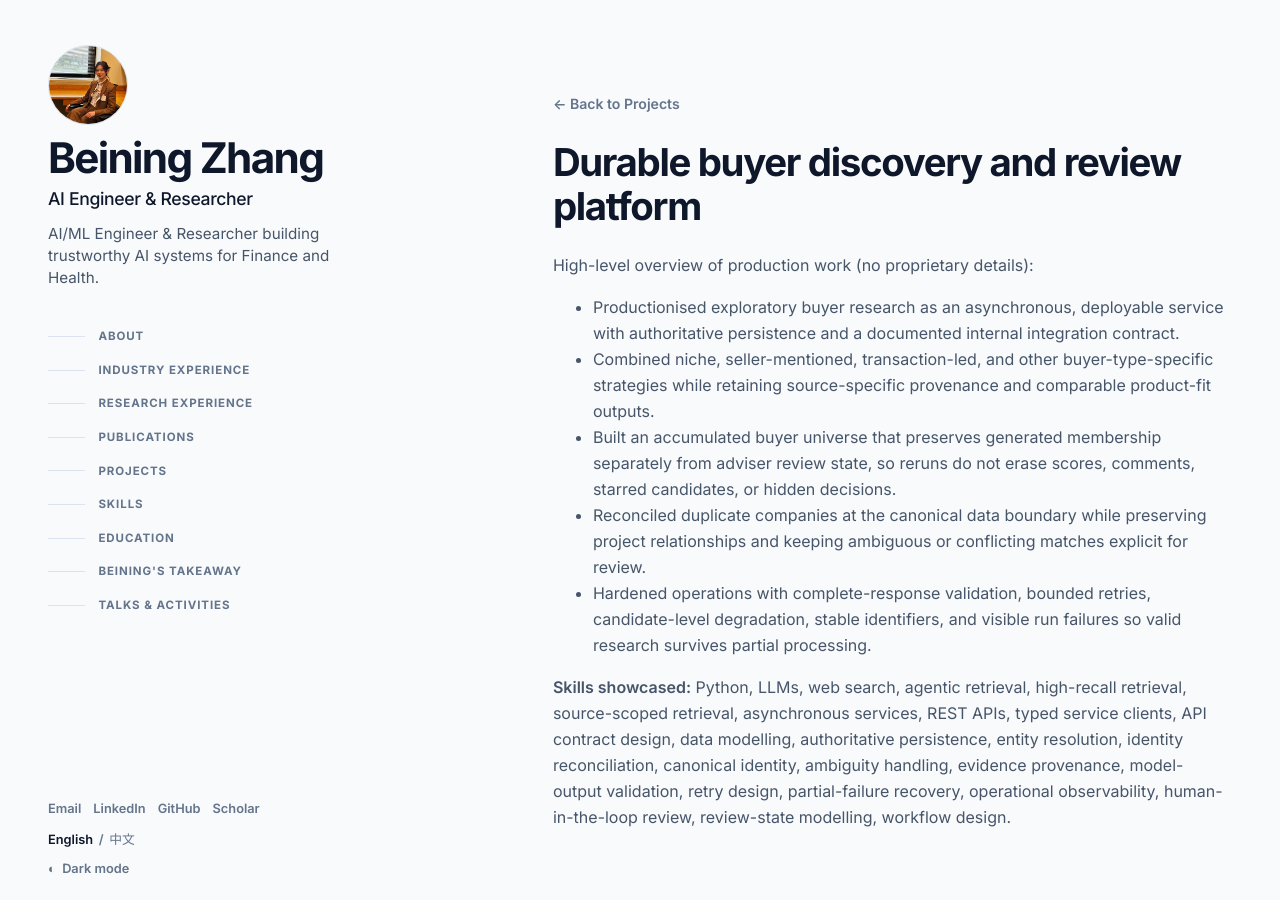
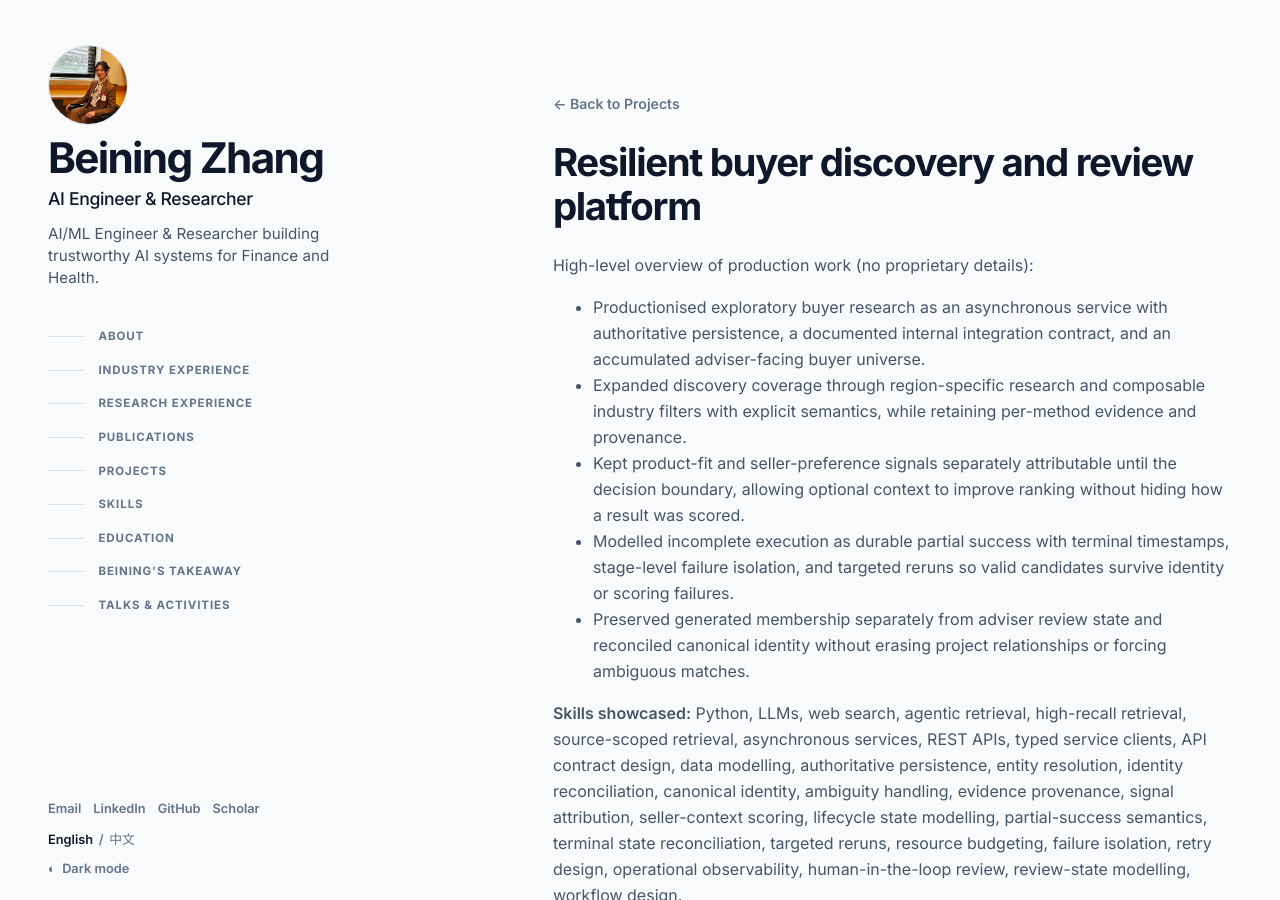
Before and after one commit to BeiningZhang/beiningzhang.github.io, a Jekyll site: the page built from _portfolio/portfolio-7.md, in a window 1280 px wide and 900 px high. Built offline with Jekyll 4.4.1, drawn with Linux system fonts in a browser that asks for light colours.

Commit message:
Update portfolio for week of 2026-10-12

```diff
--- a/_portfolio/portfolio-7.md
+++ b/_portfolio/portfolio-7.md
@@ -1,15 +1,15 @@
 ---
-title: "Durable buyer discovery and review platform"
-excerpt: "Deployable buyer discovery that preserves evidence, canonical identity, and adviser judgment across repeated research runs."
+title: "Resilient buyer discovery and review platform"
+excerpt: "Deployable buyer discovery with broad coverage, attributable scoring, canonical identity, and reviewable partial-success states."
 collection: portfolio
 ---
 
 High-level overview of production work (no proprietary details):
 
-- Productionised exploratory buyer research as an asynchronous, deployable service with authoritative persistence and a documented internal integration contract.
-- Combined niche, seller-mentioned, transaction-led, and other buyer-type-specific strategies while retaining source-specific provenance and comparable product-fit outputs.
-- Built an accumulated buyer universe that preserves generated membership separately from adviser review state, so reruns do not erase scores, comments, starred candidates, or hidden decisions.
-- Reconciled duplicate companies at the canonical data boundary while preserving project relationships and keeping ambiguous or conflicting matches explicit for review.
-- Hardened operations with complete-response validation, bounded retries, candidate-level degradation, stable identifiers, and visible run failures so valid research survives partial processing.
+- Productionised exploratory buyer research as an asynchronous service with authoritative persistence, a documented internal integration contract, and an accumulated adviser-facing buyer universe.
+- Expanded discovery coverage through region-specific research and composable industry filters with explicit semantics, while retaining per-method evidence and provenance.
+- Kept product-fit and seller-preference signals separately attributable until the decision boundary, allowing optional context to improve ranking without hiding how a result was scored.
+- Modelled incomplete execution as durable partial success with terminal timestamps, stage-level failure isolation, and targeted reruns so valid candidates survive identity or scoring failures.
+- Preserved generated membership separately from adviser review state and reconciled canonical identity without erasing project relationships or forcing ambiguous matches.
 
-**Skills showcased:** Python, LLMs, web search, agentic retrieval, high-recall retrieval, source-scoped retrieval, asynchronous services, REST APIs, typed service clients, API contract design, data modelling, authoritative persistence, entity resolution, identity reconciliation, canonical identity, ambiguity handling, evidence provenance, model-output validation, retry design, partial-failure recovery, operational observability, human-in-the-loop review, review-state modelling, workflow design.
+**Skills showcased:** Python, LLMs, web search, agentic retrieval, high-recall retrieval, source-scoped retrieval, asynchronous services, REST APIs, typed service clients, API contract design, data modelling, authoritative persistence, entity resolution, identity reconciliation, canonical identity, ambiguity handling, evidence provenance, signal attribution, seller-context scoring, lifecycle state modelling, partial-success semantics, terminal state reconciliation, targeted reruns, resource budgeting, failure isolation, retry design, operational observability, human-in-the-loop review, review-state modelling, workflow design.
```
Also changed, not shown: _includes/sections/industry.html (+1 -1 lines), _includes/sections/skills.html (+1 -1 lines), _pages/industry-experience.md (+1 -1 lines), _pages/skills.md (+1 -1 lines).
